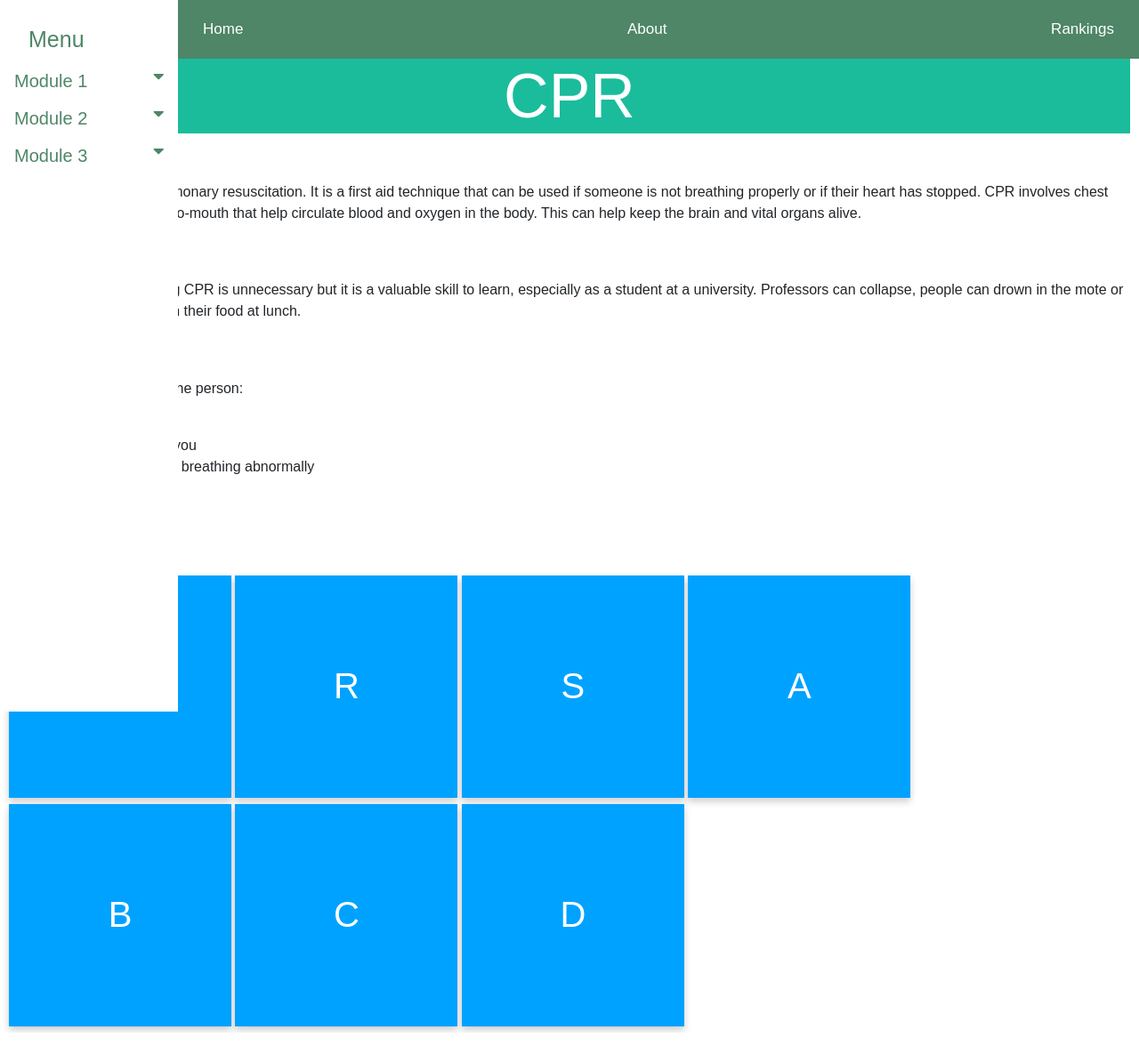
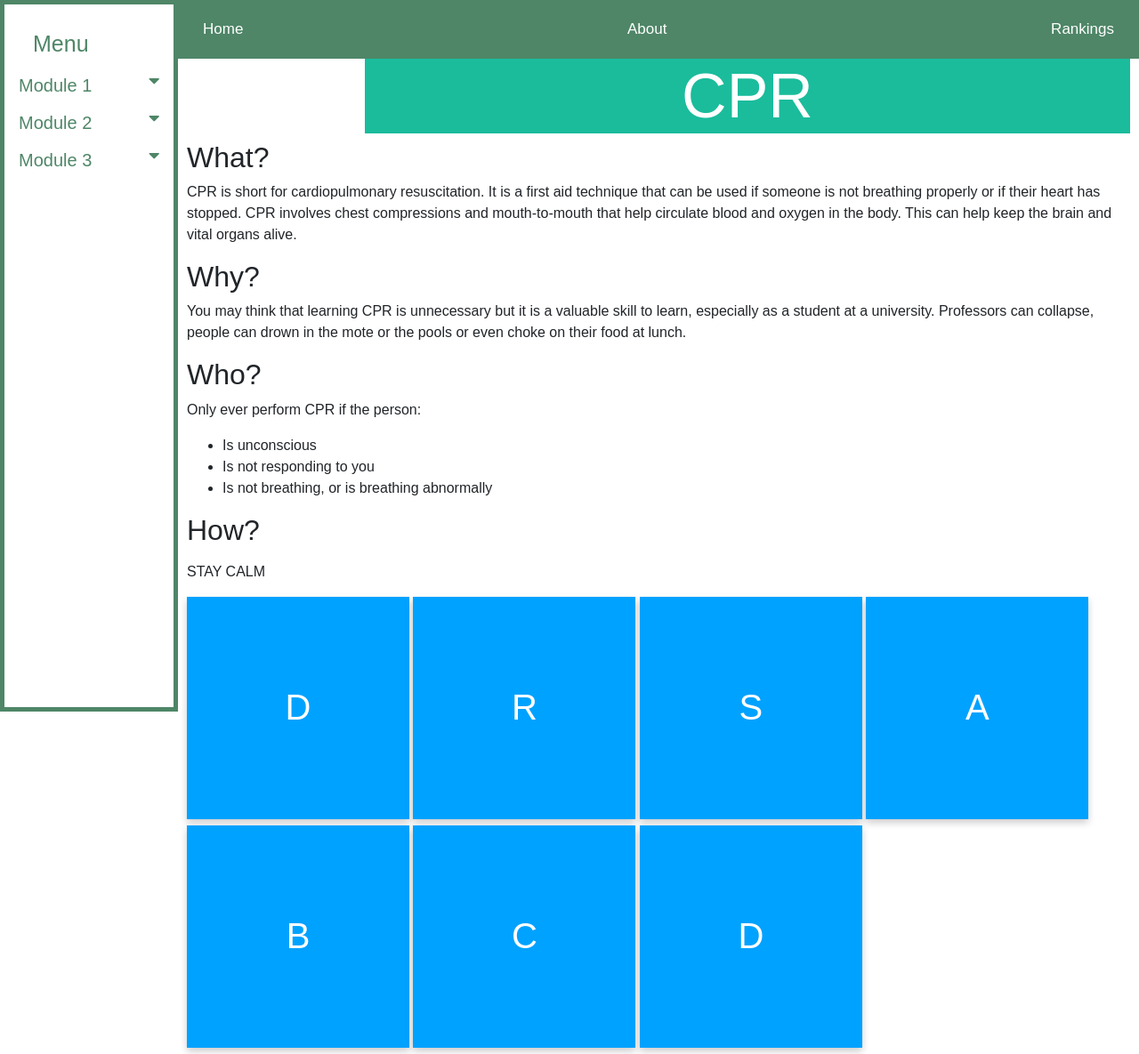
Before and after one commit to JoshuaCHC/unihelp, a Flask app: page /login/module1/content in a window 1280 px wide. Shown: the whole page at 89% size. Before the commit the page ends 1161 px from the top, so only its background shows below. Run offline with Flask 2, Linux system fonts and the light colour scheme; some libraries are stand-ins or nearby versions.

Commit message:
altering the header

```diff
--- a/app/static/stylesheets/modules_stylesheet.css
+++ b/app/static/stylesheets/modules_stylesheet.css
@@ -15,6 +15,7 @@ html, body {
       100%{   color: white;    }
   }
   .header {
+    margin-left: 200px;
     margin-top:auto;
     text-align: center;
     background: #1abc9c;
@@ -37,7 +38,7 @@ html, body {
 /*Top Navigation Bar*/
 .module_navbar {
   margin-left: 200px;
-    background-color:  rgb(78, 134, 103);
+  background-color: rgb(78, 134, 103);
   overflow: auto;
 }
 
@@ -75,7 +76,7 @@ html, body {
   color: rgb(0, 162, 255);
 }
 .main {
-    margin-left: 10px;
+  margin-left: 210px;
   margin-right: 10px;
 }
 .active {
@@ -94,6 +95,8 @@ html, body {
   padding-right: 8px;
 }
 .sidenav {
+  border-style: outset;
+  border: 5px solid rgb(78, 134, 103);
   height: 100%;
   width: 200px;
   position: fixed;
```
Lines whose indentation alone changed are shown as unchanged.
